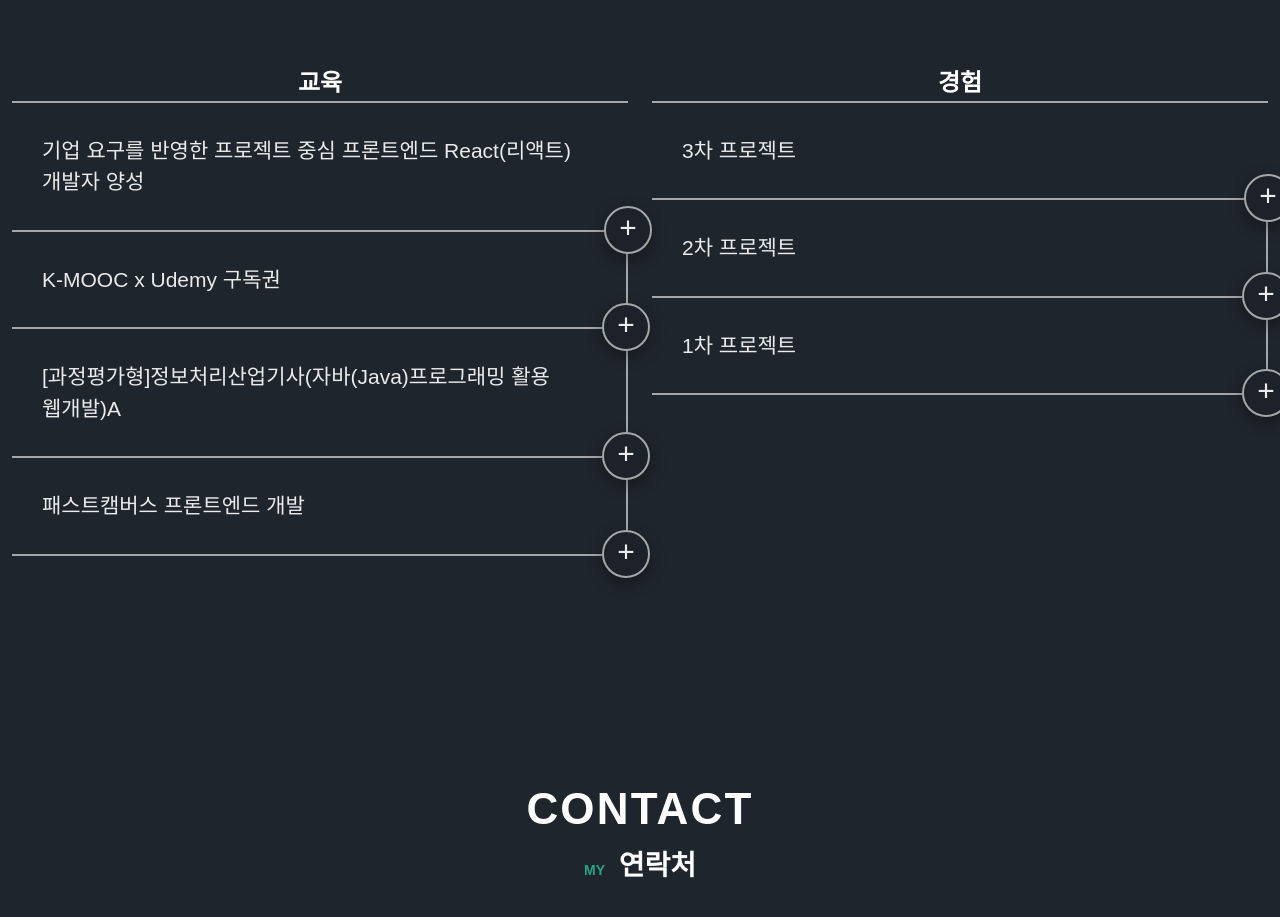
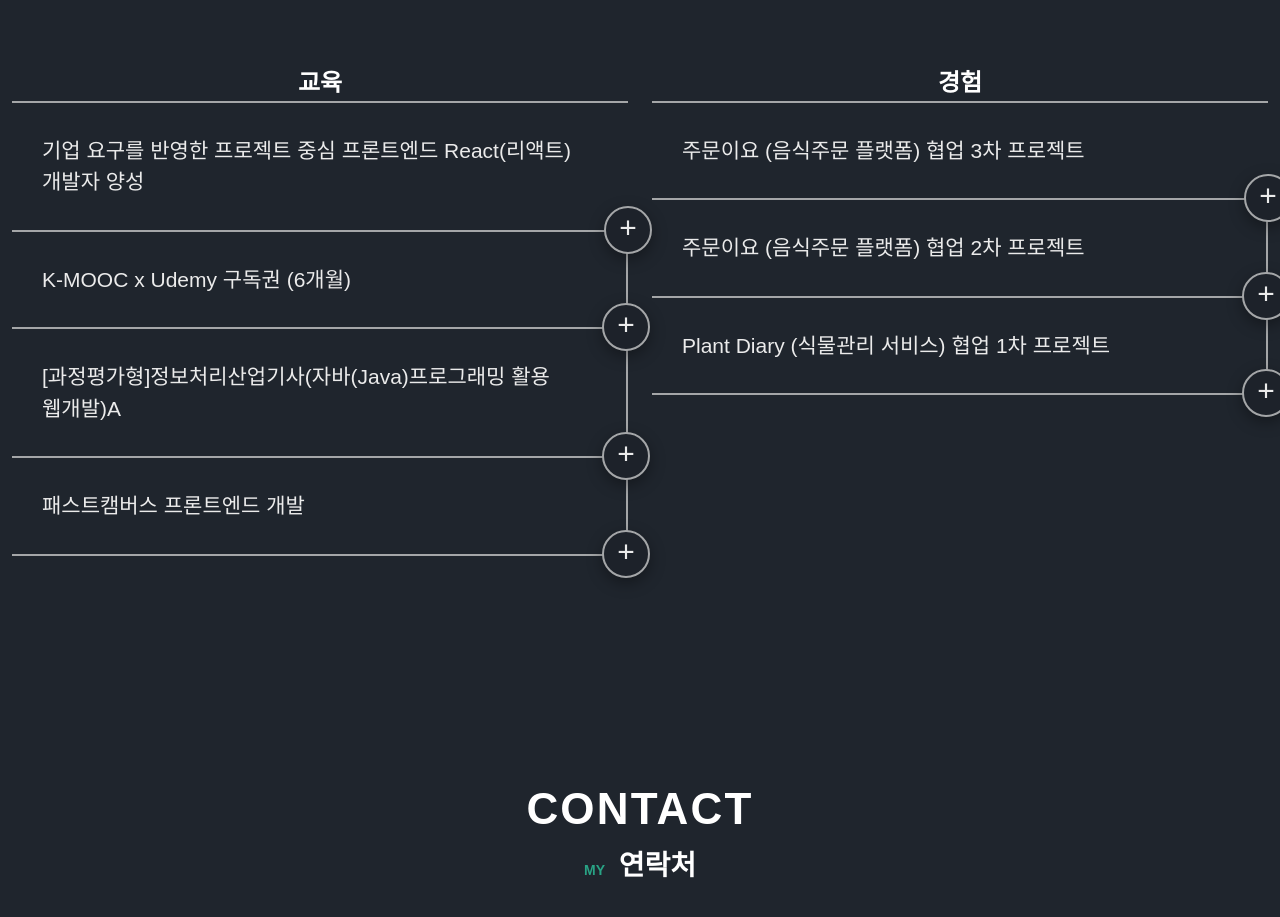
Before and after one commit to miss-gif/portfolio-final, a React (Vite) app: page / in a window 1280 px wide. Shown: the part 6600-7517 px from the top of the page. Built offline with nearby package versions, Linux system fonts and the light colour scheme.

Commit message:
Fix : 텍스트 수정

```diff
--- a/src/components/project/project.ts
+++ b/src/components/project/project.ts
@@ -86,8 +86,8 @@ export const project: Project[] = [
         title: "사용자 기능",
         details: [
           "마이페이지 (사용자 정보 수정, 주소 관리, 주문 내역 조회, 리뷰 관리, 회원 탈퇴)",
-          "위치 기반 검색",
-          "카테고리 필터",
+          "위치 기반 상점검색 및 조회",
+          "카테고리 검색 및 정렬",
           "장바구니",
           "주문 및 결제",
           "주문 확인 및 주문 취소",
--- a/src/components/resume/resume.ts
+++ b/src/components/resume/resume.ts
@@ -15,15 +15,17 @@ export const resume: Cv[] = [
       "기업 요구를 반영한 프로젝트 중심 프론트엔드 React(리액트) 개발자 양성",
     subtitle: "FE Programming",
     date: "2024-03-29 ~ 2024-09-13",
-    description: "과정에서 배운 내용에 대한 간략한 설명",
+    description:
+      "React 및 관련 라이브러리 활용 기술, 그리고 프로젝트 중심의 프론트엔드 개발 방법을 배웠습니다. 협업 프로젝트를 통해 요구 사항 분석, 디자인 구현, 코드 최적화 등을 경험하며 현업에서 필요한 개발 역량을 강화했습니다. 특히 React 생태계를 깊이 이해하고, 사용자 중심의 인터페이스를 구현하는 데 필요한 기술들을 습득했습니다.",
     category: "education",
   },
   {
     id: 2,
-    title: "K-MOOC x Udemy 구독권",
+    title: "K-MOOC x Udemy 구독권 (6개월)",
     subtitle: "FE Programming",
     date: "2023-12 ~ 2024-06",
-    description: "과정에서 배운 내용에 대한 간략한 설명",
+    description:
+      "프론트엔드 개발에 필요한 다양한 온라인 강의를 수강하며 최신 기술 트렌드와 개발 방법론을 학습했습니다.",
     category: "education",
   },
   {
@@ -31,7 +33,8 @@ export const resume: Cv[] = [
     title: "[과정평가형]정보처리산업기사(자바(Java)프로그래밍 활용 웹개발)A",
     subtitle: "FE Programming",
     date: "2021-12-13 ~ 2022-05-25",
-    description: "과정에서 배운 내용에 대한 간략한 설명",
+    description:
+      "자바를 활용한 웹 개발 과정으로, 서버 사이드 프로그래밍과 데이터베이스 연동을 학습했습니다. 프론트엔드와 백엔드의 상호작용을 이해하고, 웹 애플리케이션의 전체적인 구조를 설계하는 능력을 길렀습니다.",
     category: "education",
   },
   {
@@ -39,31 +42,35 @@ export const resume: Cv[] = [
     title: "패스트캠버스 프론트엔드 개발",
     subtitle: "FE Programming",
     date: "2021-12 ~ 현재 진행형",
-    description: "과정에서 배운 내용에 대한 간략한 설명",
+    description:
+      "프론트엔드 개발의 기초부터 심화까지 다양한 기술을 공부하고 있습니다. React를 중심으로 컴포넌트 기반 개발, 상태 관리, API 연동 등을 포함하여 최신 기술을 지속적으로 학습하고 있습니다.",
     category: "education",
   },
   {
     id: 5,
-    title: "3차 프로젝트",
+    title: "주문이요 (음식주문 플랫폼) 협업 3차 프로젝트",
     subtitle: "FE Programming",
     date: "2024-07-23 ~ 2024-08-24",
-    description: "경험과 배운 내용 요약",
+    description:
+      "2차 프로젝트에서 구현한 기능을 고도화하는 작업을 진행 중입니다. 기존 시스템의 성능을 개선하고, 사용자 피드백을 반영하여 기능을 추가하며 지속적으로 서비스를 개선하고 있습니다.",
     category: "experience",
   },
   {
     id: 6,
-    title: "2차 프로젝트",
+    title: "주문이요 (음식주문 플랫폼) 협업 2차 프로젝트",
     subtitle: "FE Programming",
     date: "2024-06-23 ~ 2024-07-23",
-    description: "경험과 배운 내용 요약",
+    description:
+      "음식 주문 플랫폼을 개발하며 프로젝트를 총괄하고 UI/UX 디자인, 공통 컴포넌트 및 레이아웃 설계, 라우터 설정, 깃허브 관리, 사용자 기능 등을 담당했습니다. Redux Toolkit을 사용한 상태 관리와 MUI를 활용한 UI 컴포넌트 커스터마이징 경험을 얻었습니다.",
     category: "experience",
   },
   {
     id: 7,
-    title: "1차 프로젝트",
+    title: "Plant Diary (식물관리 서비스) 협업 1차 프로젝트",
     subtitle: "FE Programming",
     date: "2024-05-23 ~ 2024-06-23",
-    description: "경험과 배운 내용 요약",
+    description:
+      "식물 관리 서비스인 'Plant Diary' 프로젝트에서 커뮤니티 기능을 구현하였습니다. 게시글 작성, 검색, 정렬, 추천, 댓글 기능, 페이지네이션 등을 포함하여 사용자 경험을 고려한 직관적인 서비스를 제공했습니다.",
     category: "experience",
   },
 ];
```
